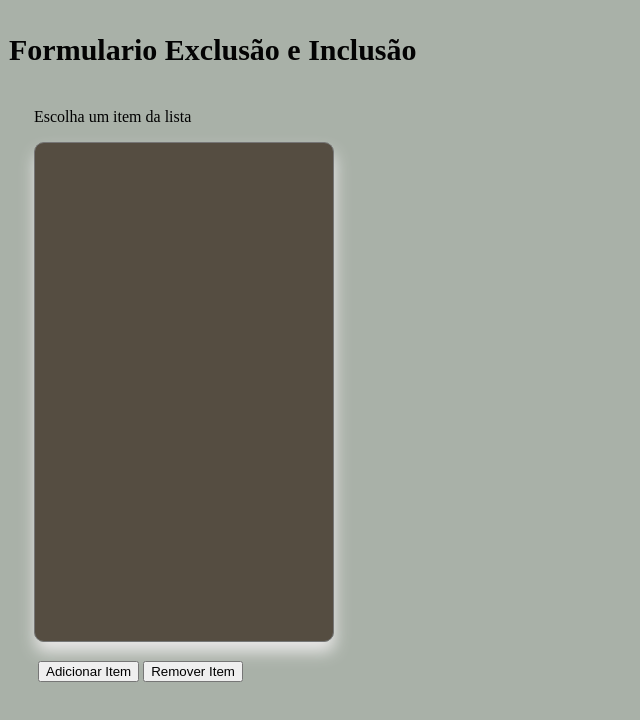
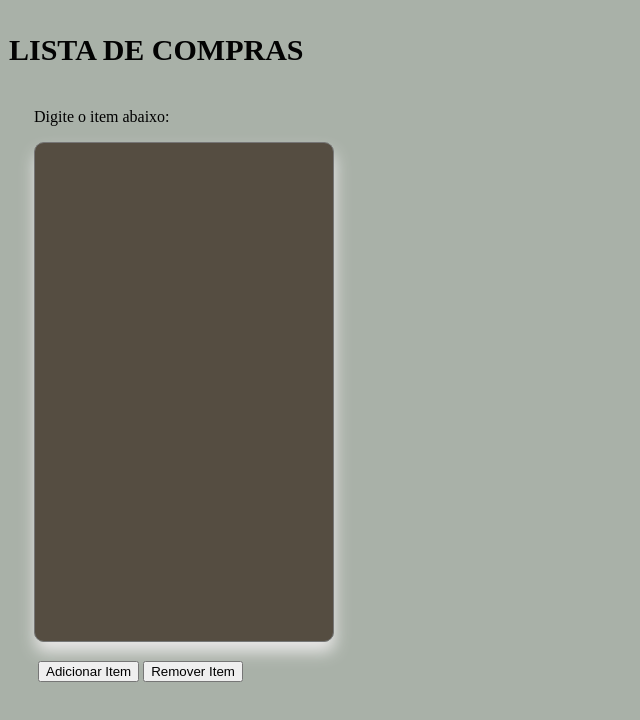
Before and after one commit to MarceloMello54/Formulario_Lista, a plain HTML site: page index.html in a window 1280 px wide. Shown: the top 720 px of the page, without its empty margins (0-640 px from the left). Drawn offline with Linux system fonts and the light colour scheme.

Commit message:
Update index.html
atualização HTML

```diff
--- a/index.html
+++ b/index.html
@@ -5,7 +5,7 @@
     <meta charset="UTF-8">
     <meta name="viewport" content="width=device-width, initial-scale=1.0">
     <link rel="stylesheet" href="style.css">
-    <title>Document</title>
+    <title>Lista de Compras</title>
 </head>
 
 <body>
@@ -14,14 +14,15 @@
         <div class="form">
             <form action="#">
                 <div class="titulo">
-                    <h2>Formulario Exclusão e Inclusão</h2>
+                    <h2>LISTA DE COMPRAS</h2>
                 </div>
                 <div class="campo">
-                    <p>Escolha um item da lista </p>
+                    <p>Digite o item abaixo:</p>
                     <div class="lista">
-                        <select name="itens" id="itens" d="itens" size="10">
+                        <select name="text" id="itens" d="itens" size="50">
                             <!-- options : inicializar a caixa de listagem -->
-                            <option value=""></option>
+
+
 
 
                         </select>
```
